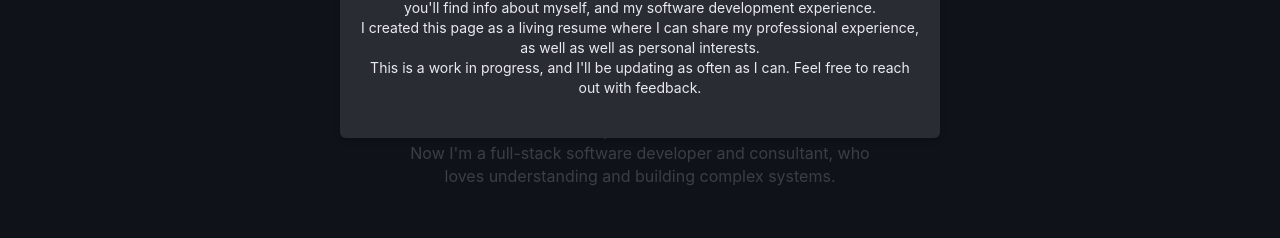
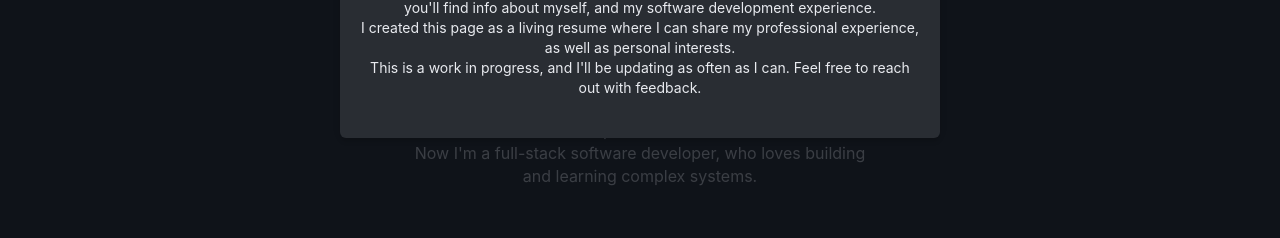
Before and after one commit to rileyellwanger/rileyellwanger.github.io, a React (Create React App) app: page / in a window 1280 px wide. Shown: the part 243-481 px from the top of the page. Built offline with nearby package versions, Linux system fonts and the light colour scheme.

Commit message:
content revision

```diff
--- a/src/content/bio.js
+++ b/src/content/bio.js
@@ -3,8 +3,8 @@ const bio =
     I was a Wildlife Ecology major working on becoming a wildlife biologist, but my senior year I made
     a huge switch to Computer Science.
     <br />
-    Now I'm a full-stack software developer and consultant, who loves
-    understanding and building complex systems.
+    Now I'm a full-stack software developer, who loves
+    building and learning complex systems.
   </p>
 
 export default bio;
--- a/src/content/welcome.js
+++ b/src/content/welcome.js
@@ -1,7 +1,7 @@
 const welcome = <p>Welcome to my personal website and portfolio, and thanks for stopping by.
     Here you'll find info about myself, and my software development experience. <br/>
     I created this page as a living resume where I can share my professional experience,
-    as well as well as personal interests. <br/>
+    as well as personal interests. <br/>
     This is a work in progress, and I'll be updating as often as I can. Feel free to reach
     out with feedback.
 </p>
```
